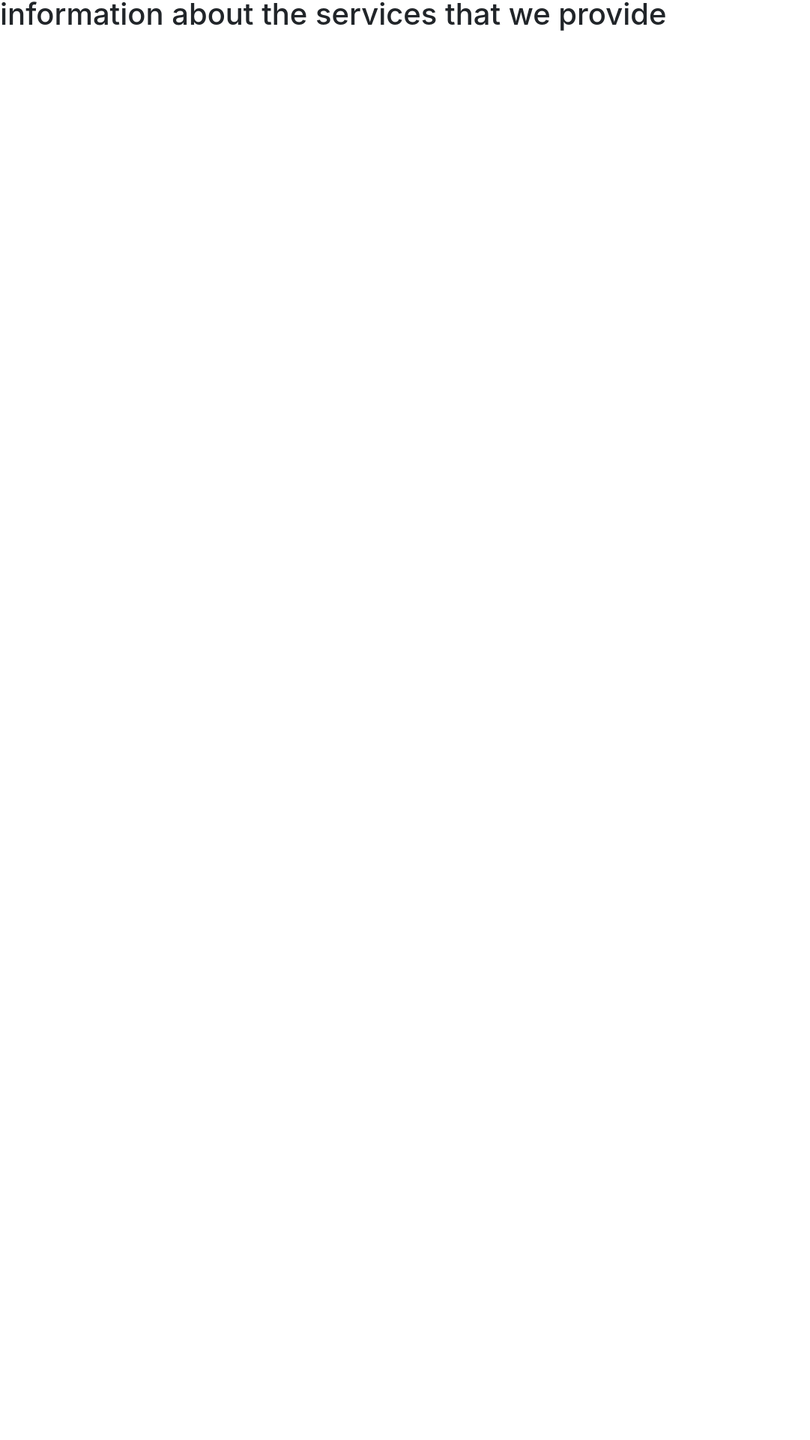
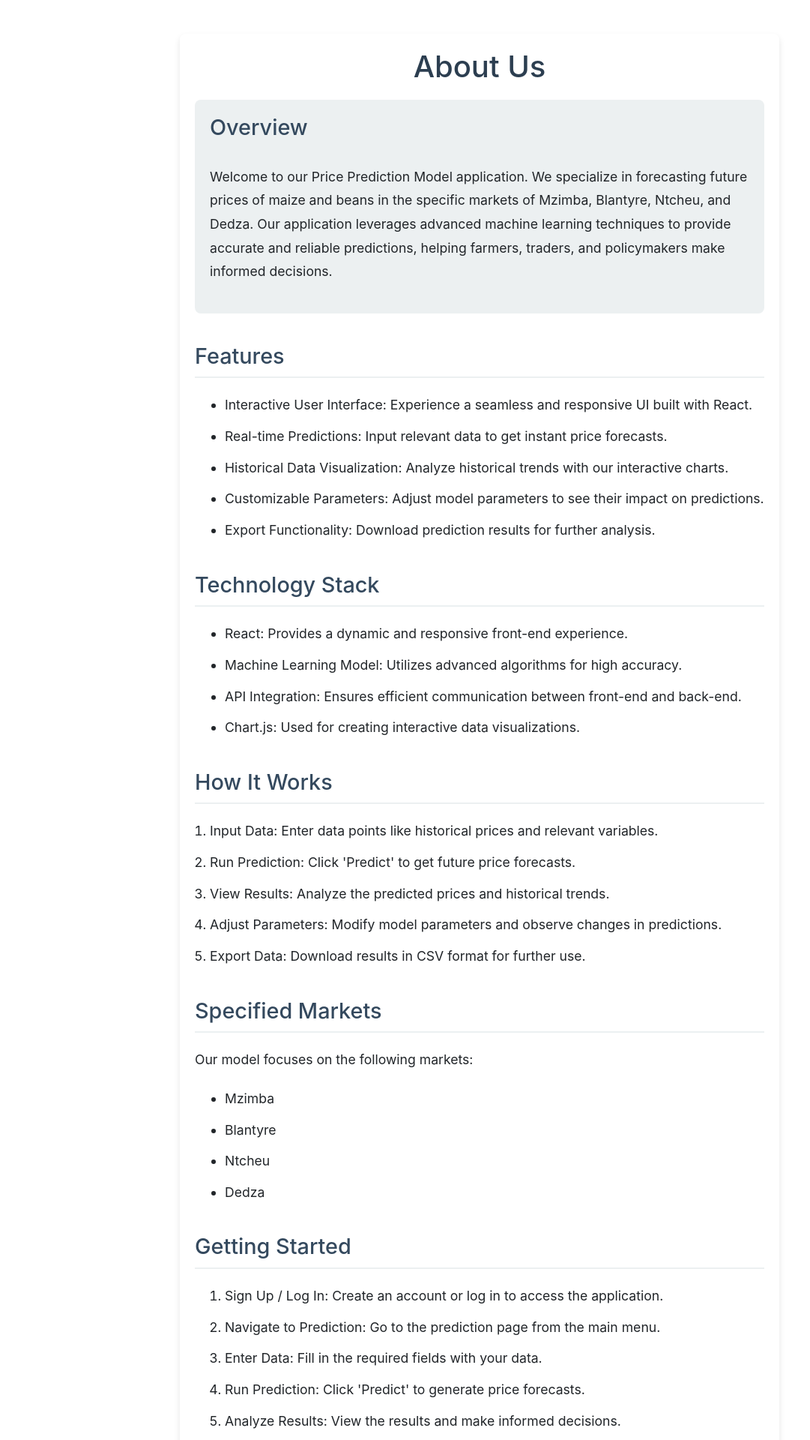
Before and after one commit to Wachiputi/ACPP, a React (Create React App) app: page /about-us in a window 1280 px wide. Shown: the part 170-2090 px from the top of the page at 75% size, without its empty margins (0-1081 px from the left). Before the commit the page ends 800 px from the top, so only its background shows below. Built offline with nearby package versions, Linux system fonts and the light colour scheme.

Commit message:
about page update

```diff
--- a/src/App.css
+++ b/src/App.css
@@ -161,3 +161,79 @@ img {
   width: 100vw;
 
 }*/
+
+.about-us {
+  max-width: 800px;
+  margin: 50px auto;
+  padding: 20px;
+  background-color: #fff;
+  border-radius: 8px;
+  box-shadow: 0 4px 8px rgba(0, 0, 0, 0.1);
+}
+
+h1 {
+  font-size: 2.5em;
+  color: #2c3e50;
+  text-align: center;
+  margin-bottom: 20px;
+}
+
+h2 {
+  font-size: 1.8em;
+  color: #34495e;
+  border-bottom: 2px solid #ecf0f1;
+  padding-bottom: 10px;
+  margin-bottom: 20px;
+}
+
+p {
+  font-size: 1.1em;
+  line-height: 1.8;
+  margin-bottom: 20px;
+}
+
+ul, ol {
+  font-size: 1.1em;
+  line-height: 1.8;
+  margin-bottom: 20px;
+  padding-left: 20px;
+}
+
+li {
+  margin-bottom: 10px;
+}
+
+section {
+  margin-bottom: 40px;
+}
+
+.overview {
+  background-color: #ecf0f1;
+  padding: 20px;
+  border-radius: 8px;
+}
+
+.features ul, .technology ul, .markets ul {
+  list-style-type: disc;
+  margin-left: 20px;
+}
+
+.getting-started ol {
+  list-style-type: decimal;
+  margin-left: 20px;
+}
+
+.contact-us p {
+  font-size: 1.1em;
+  text-align: center;
+  margin-top: 20px;
+}
+
+.contact-us a {
+  color: #3498db;
+  text-decoration: none;
+}
+
+.contact-us a:hover {
+  text-decoration: underline;
+}
--- a/src/App.js
+++ b/src/App.js
@@ -3,7 +3,7 @@ import React from "react";
 import "./App.css";
 import Navbar from "./components/Navbar";
 import Sidebar from "./components/Sidebar/Sidebar";
-import {About,AboutUsOne,AboutUsTwo} from "./pages/About";
+import {About,AboutUsOne,AboutUsTwo} from "./pages/about";
 import {BrowserRouter as Router,Routes,Route} from "react-router-dom";
 import Home from "./pages";
 import Events from "./pages/events";
--- a/src/pages/about.js
+++ b/src/pages/about.js
@@ -5,8 +5,75 @@ import React from "react";
 export const About = () => {
 		return (
 			<div className="about-us">
-				<h1>information about the services that we provide</h1>
-			</div>
+			<h1>About Us</h1>
+			<section className="overview">
+			  <h2>Overview</h2>
+			  <p>
+				Welcome to our Price Prediction Model application. We specialize in forecasting future prices of maize and beans
+				in the specific markets of Mzimba, Blantyre, Ntcheu, and Dedza. Our application leverages advanced machine learning
+				techniques to provide accurate and reliable predictions, helping farmers, traders, and policymakers make informed decisions.
+			  </p>
+			</section>
+
+			<section className="features">
+			  <h2>Features</h2>
+			  <ul>
+				<li>Interactive User Interface: Experience a seamless and responsive UI built with React.</li>
+				<li>Real-time Predictions: Input relevant data to get instant price forecasts.</li>
+				<li>Historical Data Visualization: Analyze historical trends with our interactive charts.</li>
+				<li>Customizable Parameters: Adjust model parameters to see their impact on predictions.</li>
+				<li>Export Functionality: Download prediction results for further analysis.</li>
+			  </ul>
+			</section>
+
+			<section className="technology">
+			  <h2>Technology Stack</h2>
+			  <ul>
+				<li>React: Provides a dynamic and responsive front-end experience.</li>
+				<li>Machine Learning Model: Utilizes advanced algorithms for high accuracy.</li>
+				<li>API Integration: Ensures efficient communication between front-end and back-end.</li>
+				<li>Chart.js: Used for creating interactive data visualizations.</li>
+			  </ul>
+			</section>
+
+			<section className="how-it-works">
+			  <h2>How It Works</h2>
+			  <ol>
+				<li>Input Data: Enter data points like historical prices and relevant variables.</li>
+				<li>Run Prediction: Click 'Predict' to get future price forecasts.</li>
+				<li>View Results: Analyze the predicted prices and historical trends.</li>
+				<li>Adjust Parameters: Modify model parameters and observe changes in predictions.</li>
+				<li>Export Data: Download results in CSV format for further use.</li>
+			  </ol>
+			</section>
+
+			<section className="markets">
+			  <h2>Specified Markets</h2>
+			  <p>Our model focuses on the following markets:</p>
+			  <ul>
+				<li>Mzimba</li>
+				<li>Blantyre</li>
+				<li>Ntcheu</li>
+				<li>Dedza</li>
+			  </ul>
+			</section>
+
+			<section className="getting-started">
+			  <h2>Getting Started</h2>
+			  <ol>
+				<li>Sign Up / Log In: Create an account or log in to access the application.</li>
+				<li>Navigate to Prediction: Go to the prediction page from the main menu.</li>
+				<li>Enter Data: Fill in the required fields with your data.</li>
+				<li>Run Prediction: Click 'Predict' to generate price forecasts.</li>
+				<li>Analyze Results: View the results and make informed decisions.</li>
+			  </ol>
+			</section>
+
+			<section className="contact-us">
+			  <h2>Contact Us</h2>
+			  <p>If you have any questions or need support, please contact us at support@pricepredict.com. We're here to help you make the most of our application.</p>
+			</section>
+		  </div>
 	);
 
 };
```
